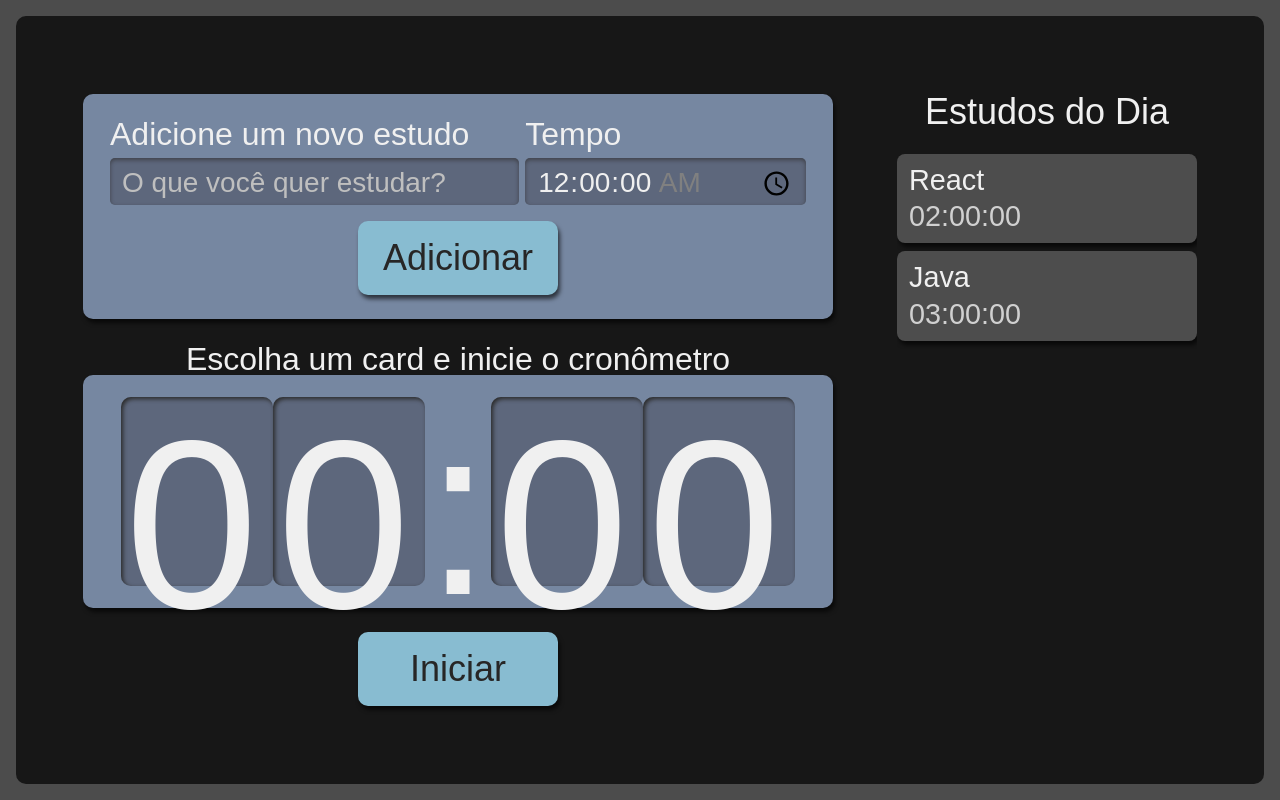
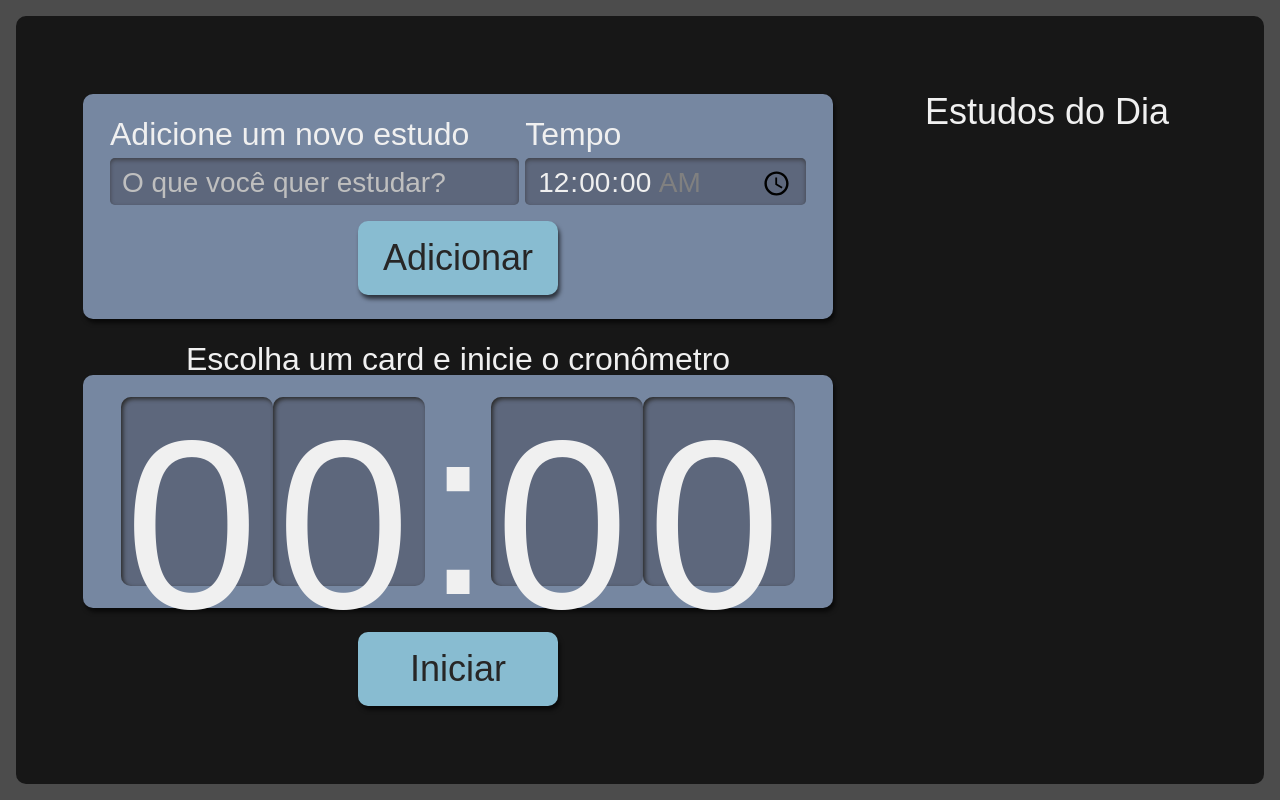
Before and after one commit to lucianogomes02/alura-studies, a React (Create React App) app: page / in a window 1280 px wide. Built offline with nearby package versions, Linux system fonts and the light colour scheme.

Commit message:
feat: implement add task

```diff
--- a/src/pages/App.tsx
+++ b/src/pages/App.tsx
@@ -6,16 +6,8 @@ import Cronometro from '../components/Cronometro';
 import ITarefa from '../types/tarefas';
 
 function App() {
-  const [tarefas, setTarefas] = useState<ITarefa[]>([
-    {
-        nome: 'React',
-        tempo: '02:00:00'
-    },
-    {
-        nome: 'Java',
-        tempo: '03:00:00'
-    }
-])
+  const [tarefas, setTarefas] = useState<ITarefa[] | []>([])
+
   return (
     <div className={style.AppStyle}>
       <Formulario setTarefas={setTarefas}/>
```
